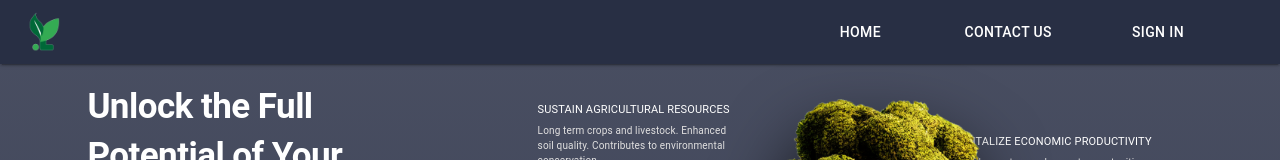
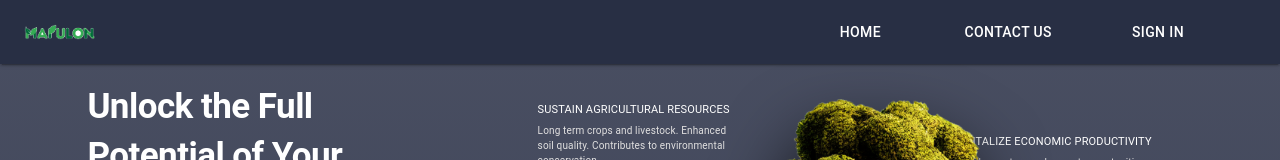
Before and after one commit to notsoprogrammer/map_client, a React (Vite) app in the folder geomap/: page / in a window 1280 px wide. Shown: the top 160 px of the page. Built offline with nearby package versions, Linux system fonts and the light colour scheme.

Commit message:
"Updated logo image and styling in LoginModal and Navbar components"

```diff
--- a/geomap/src/components/LoginModal.jsx
+++ b/geomap/src/components/LoginModal.jsx
@@ -112,7 +112,7 @@ const LoginModal = ({ open, handleClose }) => {
         <Box sx={style}>
             <Box sx={{ padding: '5px' }} >
               <Stack sx={{ width: 400, marginLeft: '1rem' }} spacing={2} direction="column" justifyContent="center" alignItems='center'>
-                <img src={PrjGeomapLogo} alt='logo' style={{ height: 50 , width: 150 }} />
+                <img src={PrjGeomapLogo} alt='logo' style={{ height: 51 , width: 90 }} />
                 <h2>Welcome back!</h2>
 
                 {!isTableauAuthenticated && (
--- a/geomap/src/components/Navbar.jsx
+++ b/geomap/src/components/Navbar.jsx
@@ -3,7 +3,7 @@ import { AppBar, Box, Button, CssBaseline, Divider, Drawer, IconButton, List, Li
 import { Link as RouterLink } from 'react-router-dom';
 import MenuIcon from '@mui/icons-material/Menu';
 import LoginModal from './LoginModal';
-import Mapulon_Logo from '../assets/Mapulon_Logo.png'
+import PrjGeomapLogo from '../assets/PrjGeomapLogo.png'
 
 const drawerWidth = 240;
 const navItems = ['Home', 'Features', 'About', 'Contact Us', 'Sign In'];
@@ -79,7 +79,7 @@ const Navbar = (props) => {
             <MenuIcon />
           </IconButton>
           <Box sx={{ display: 'flex', alignItems: 'center', flexGrow: 1 }}>
-            <img src={Mapulon_Logo} alt="Mapulon Logo" style={{ height: '40px', marginRight: '1rem' }} />
+            <img src={PrjGeomapLogo} alt="Mapulon Logo" style={{ height: '40px', marginRight: '1rem' }} />
             {/* <Typography
               variant="h6"
               component="div"
```
